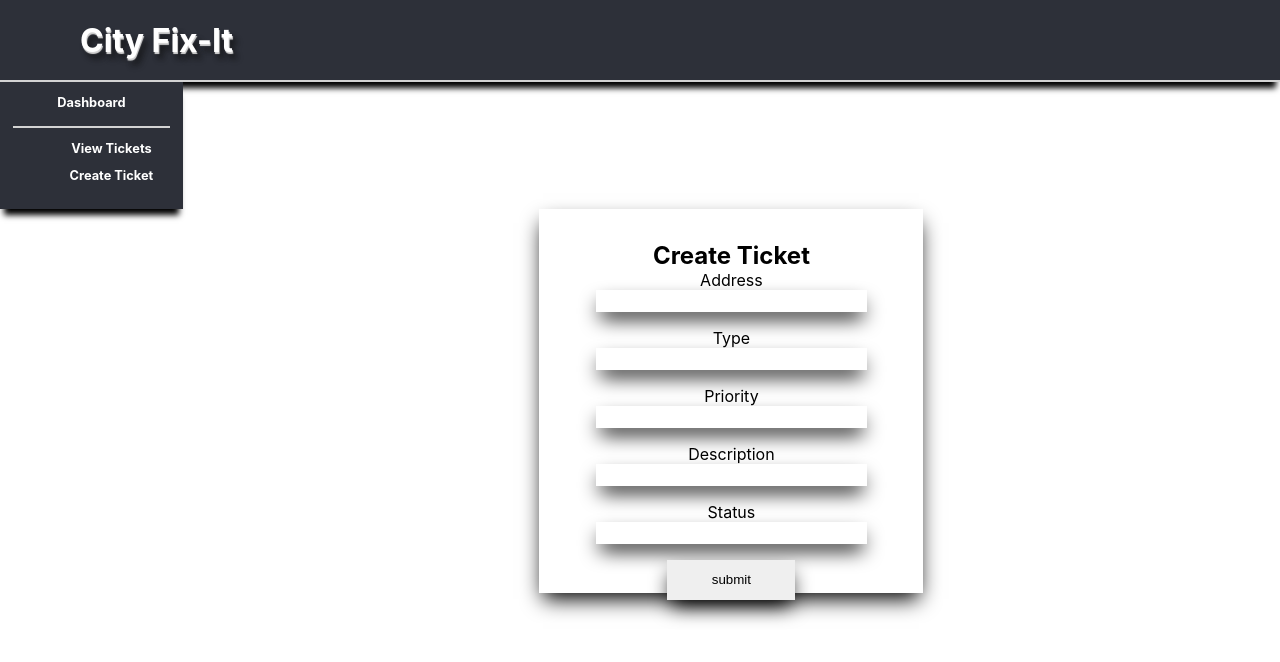
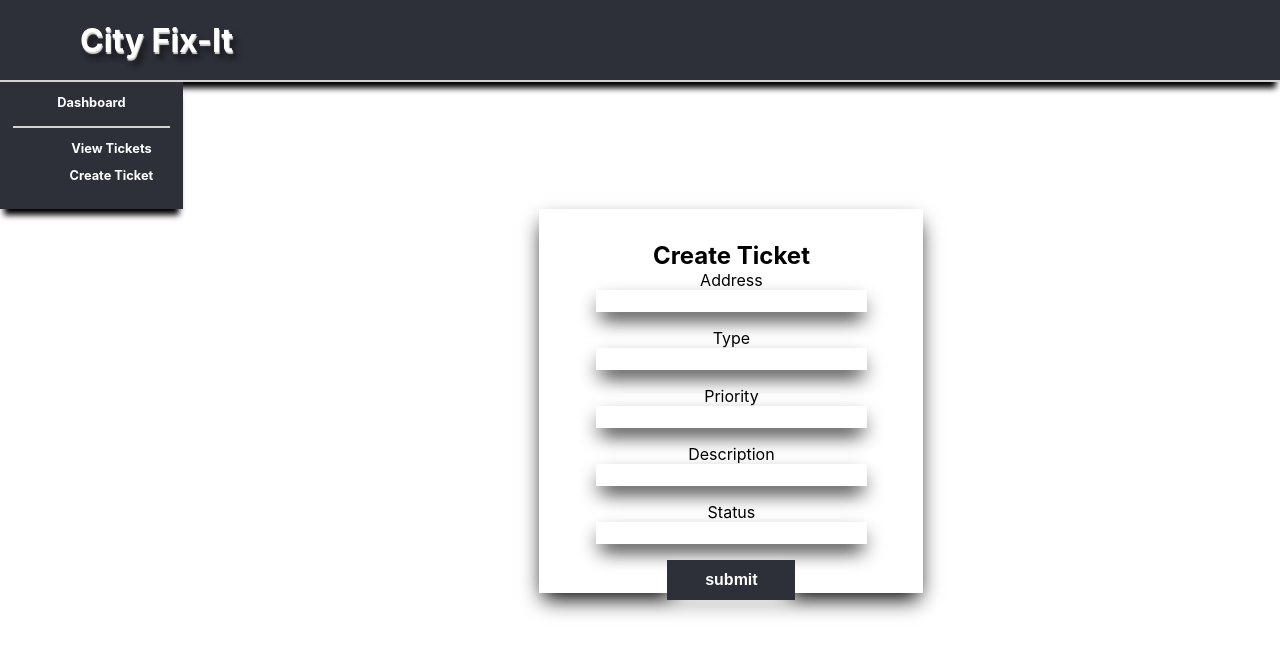
Before and after one commit to jwilld/City-Fix-It, a React (Create React App) app in the folder city-fix-it/: page /main/create in a window 1280 px wide. Shown: the top 662 px of the page. Built offline with nearby package versions, Linux system fonts and the light colour scheme.

Commit message:
form submit button adjusted

```diff
--- a/city-fix-it/src/create-ticket/create-ticket.css
+++ b/city-fix-it/src/create-ticket/create-ticket.css
@@ -27,6 +27,14 @@
 .form-submit{
     width: 10vw;
     height: 5vh;
+    background-color: rgb(45,48,56);
+    color: white;
+    font-weight: bold;
+    font-size: 1em;
+}
+
+.form-submit{
+
 }
 
 input{
```
